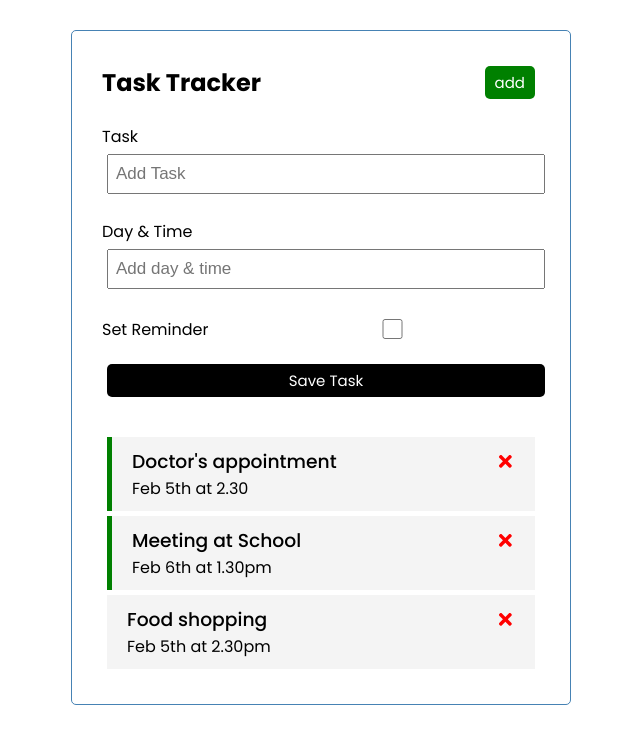
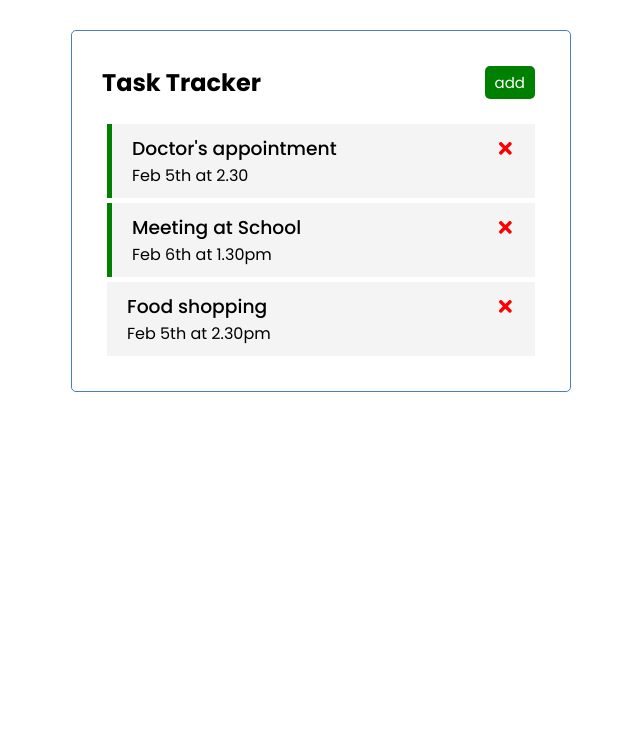
Before and after one commit to tomito26/task-tracker, a React (Create React App) app: page / in a window 1280 px wide. Shown: the top 744 px of the page, without its empty margins (319-959 px from the left). Built offline with nearby package versions, Linux system fonts and the light colour scheme.

Commit message:
added react state for displaying and hiding the form

```diff
--- a/src/App.js
+++ b/src/App.js
@@ -8,6 +8,7 @@ import TaskForm from './components/TaskForm';
 
 
 function App() {
+  const[showForm,setForm] = useState(false)
   const [tasks, setTasks] = useState([
     {
         id:1,
@@ -50,8 +51,8 @@ function App() {
 
   return (
     <div className="container">
-      <Header  title="Task Tracker"/>
-      <TaskForm onAdd={addTask} />
+      <Header  title="Task Tracker" onAdd={()=>setForm(!showForm)} showForm={showForm}/>
+      {showForm && <TaskForm onAdd={addTask} />}
       {tasks.length > 0 ? <Tasks tasks = {tasks} onDelete={deleteTask} onToggle={toggleReminder} /> : "No Tasks To Show"}
     </div>
   );
--- a/src/components/Header.js
+++ b/src/components/Header.js
@@ -1,15 +1,13 @@
 import Button from "./Button";
 import React from "react";
 
-function Header(){
-    const onClick = ()=>{
-        console.log("Welcome To ReactJs track")
-    }
+function Header({ onAdd,showForm }){
+
     return(
     <div>
         <header className="header">
             <h2>Task Tracker</h2>
-            <Button color='green' text="add"  onClick={onClick}/>
+            <Button color={showForm ? 'red':'green'} text={showForm ? 'close' : 'add'}  onClick={onAdd}/>
         </header>
 
 
```
